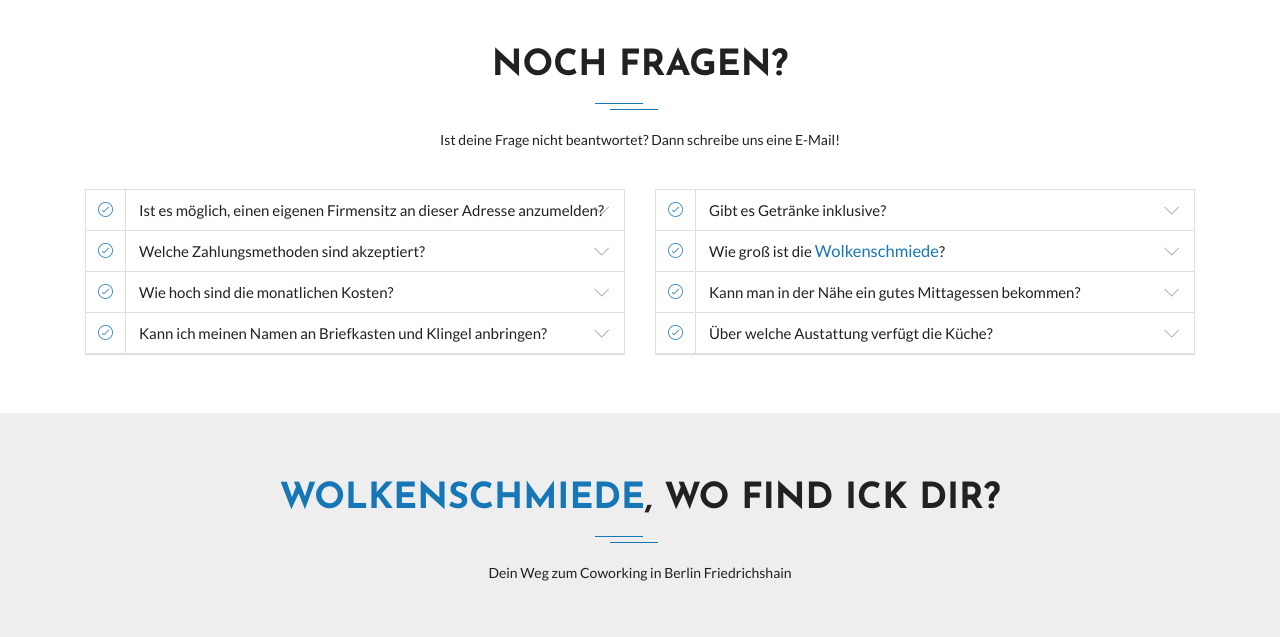
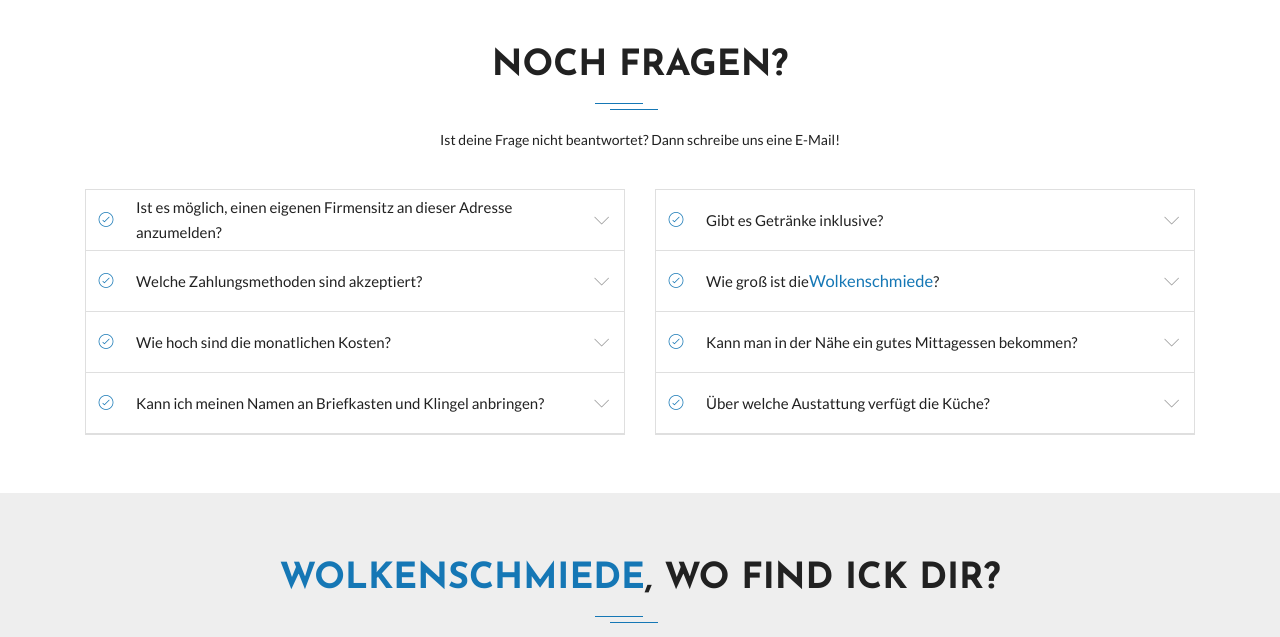
Before and after one commit to CloudKultur/wolkenschmiede.com, a plain HTML site: page index.html in a window 1280 px wide. Shown: the part 3580-4217 px from the top of the page. Drawn offline with Linux system fonts and the light colour scheme; some packages are replaced by stand-ins of ours; files whose address does not match are found by name.

Commit message:
FAQ gefixt

```diff
--- a/assets/css/main.css
+++ b/assets/css/main.css
@@ -1140,17 +1140,6 @@ a.back-to-top:hover, a.back-to-top:focus {
   padding: 0;
 }
 
-.accordion .card-header i {
-  color: #1577b5;
-  width: 40px;
-  height: 40px;
-  display: inline-block;
-  line-height: 40px;
-  text-align: center;
-  margin-right: 10px;
-  border-right: 1px solid #ddd;
-}
-
 .accordion .card-body {
   padding-left: 56px;
 }
@@ -2222,3 +2211,26 @@ a.back-to-top:hover, a.back-to-top:focus {
   color: #fff;
   border-color: #fff;
 }
+.question_text{
+	float: left;
+    width: calc(100% - 90px);
+    display: flex;
+	align-items: center;
+	height: 60px;
+}
+.clear{
+	clear: both;
+}
+
+.accordion .card-header i {
+	  color: #1577b5;
+	  width: 40px;
+	  line-height: 40px;
+	  text-align: center;
+	  margin-right: 10px;
+	  float: left;
+	  display: flex;
+	  align-items: center;
+	  height: 60px;
+	  justify-content: center;
+}
--- a/index.html
+++ b/index.html
@@ -422,7 +422,11 @@
               <div class="card">
                 <div class="card-header" id="headingOne">
                   <div class="header-title" data-toggle="collapse" data-target="#questionOne" aria-expanded="true" aria-controls="collapseOne">
-                    <i class="lni-check-mark-circle"></i> Ist es möglich, einen eigenen Firmensitz an dieser Adresse anzumelden?
+                    <i class="lni-check-mark-circle"></i>
+                    <div class="question_text">
+                    	Ist es möglich, einen eigenen Firmensitz an dieser Adresse anzumelden?
+                    </div>
+                    <div class="clear"></div>
                   </div>
                 </div>
                 <div id="questionOne" class="collapse" aria-labelledby="headingOne" data-parent="#question">
@@ -434,7 +438,11 @@
               <div class="card">
                 <div class="card-header" id="headingTwo">
                     <div class="header-title" data-toggle="collapse" data-target="#questionTwo" aria-expanded="false" aria-controls="questionTwo">
-                      <i class="lni-check-mark-circle"></i>  Welche Zahlungsmethoden sind akzeptiert?
+                      <i class="lni-check-mark-circle"></i>
+                      <div class="question_text">
+                      Welche Zahlungsmethoden sind akzeptiert?
+                      </div>
+                    <div class="clear"></div>
                     </div>
                 </div>
                 <div id="questionTwo" class="collapse" aria-labelledby="headingTwo" data-parent="#question">
@@ -446,7 +454,11 @@
               <div class="card">
                 <div class="card-header" id="headingThree">
                   <div class="header-title" data-toggle="collapse" data-target="#questionThree" aria-expanded="false" aria-controls="questionThree">
-                    <i class="lni-check-mark-circle"></i>  Wie hoch sind die monatlichen Kosten?
+                    <i class="lni-check-mark-circle"></i>
+                    <div class="question_text">
+                    Wie hoch sind die monatlichen Kosten?
+                    </div>
+                    <div class="clear"></div>
                   </div>
                 </div>
                 <div id="questionThree" class="collapse" aria-labelledby="headingThree" data-parent="#question">
@@ -458,7 +470,11 @@
               <div class="card">
                 <div class="card-header" id="headingThree">
                   <div class="header-title" data-toggle="collapse" data-target="#questionFour" aria-expanded="false" aria-controls="questionFour">
-                   <i class="lni-check-mark-circle"></i> Kann ich meinen Namen an Briefkasten und Klingel anbringen?
+                   <i class="lni-check-mark-circle"></i>
+                   <div class="question_text">
+                   Kann ich meinen Namen an Briefkasten und Klingel anbringen?
+                   </div>
+                    <div class="clear"></div>
                   </div>
                 </div>
                 <div id="questionFour" class="collapse" aria-labelledby="headingThree" data-parent="#question">
@@ -474,7 +490,11 @@
               <div class="card">
                 <div class="card-header" id="headingOne2">
                   <div class="header-title" data-toggle="collapse" data-target="#questionOne2" aria-expanded="true" aria-controls="collapseOne">
-                    <i class="lni-check-mark-circle"></i> Gibt es Getränke inklusive?
+                    <i class="lni-check-mark-circle"></i>
+                    <div class="question_text">
+                    Gibt es Getränke inklusive?
+                    </div>
+                    <div class="clear"></div>
                   </div>
                 </div>
                 <div id="questionOne2" class="collapse" aria-labelledby="headingOne" data-parent="#question">
@@ -486,7 +506,11 @@
               <div class="card">
                 <div class="card-header" id="headingTwo2">
                     <div class="header-title" data-toggle="collapse" data-target="#questionTwo2" aria-expanded="false" aria-controls="questionTwo">
-                      <i class="lni-check-mark-circle"></i> Wie groß ist die <span style="color: #1577b5; font-size: 110%">Wolkenschmiede</span>?
+                      <i class="lni-check-mark-circle"></i>
+                      <div class="question_text">
+                      Wie groß ist die <span style="color: #1577b5; font-size: 110%">Wolkenschmiede</span>?
+                      </div>
+                    <div class="clear"></div>
                     </div>
                 </div>
                 <div id="questionTwo2" class="collapse" aria-labelledby="headingTwo" data-parent="#question">
@@ -498,7 +522,11 @@
               <div class="card">
                 <div class="card-header" id="headingThree">
                   <div class="header-title" data-toggle="collapse" data-target="#questionFive" aria-expanded="false" aria-controls="questionFive">
-                    <i class="lni-check-mark-circle"></i> Kann man in der Nähe ein gutes Mittagessen bekommen?
+                    <i class="lni-check-mark-circle"></i>
+                    <div class="question_text">
+                    Kann man in der Nähe ein gutes Mittagessen bekommen?
+                    </div>
+                    <div class="clear"></div>
                   </div>
                 </div>
                 <div id="questionFive" class="collapse" aria-labelledby="headingThree" data-parent="#question">
@@ -510,7 +538,11 @@
               <div class="card">
                 <div class="card-header" id="headingThree">
                   <div class="header-title" data-toggle="collapse" data-target="#questionSix" aria-expanded="false" aria-controls="questionSix">
-                    <i class="lni-check-mark-circle"></i> Über welche Austattung verfügt die Küche?
+                    <i class="lni-check-mark-circle"></i>
+                    <div class="question_text">
+                    Über welche Austattung verfügt die Küche?
+                    </div>
+                    <div class="clear"></div>
                   </div>
                 </div>
                 <div id="questionSix" class="collapse" aria-labelledby="headingThree" data-parent="#question">
```
